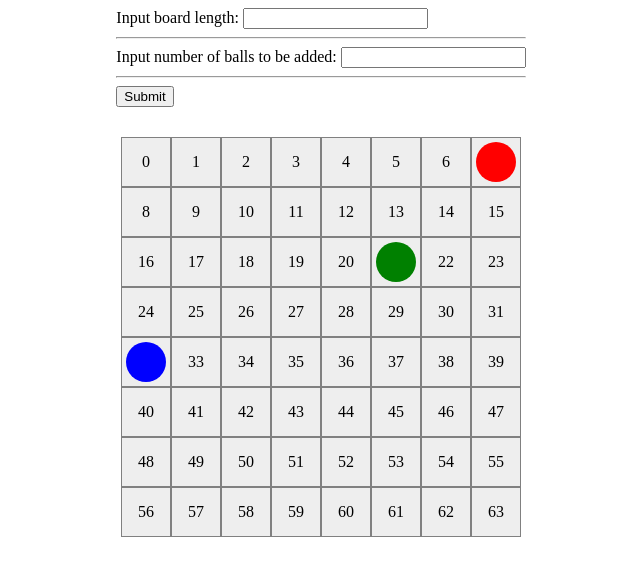
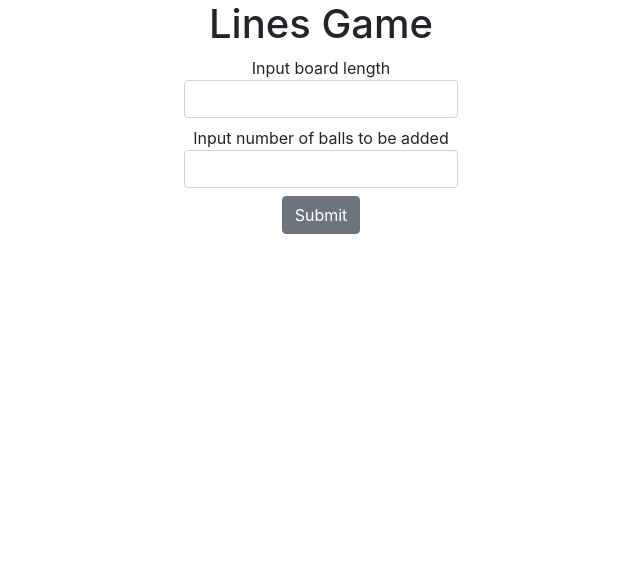
Before and after one commit to Hakobyan0001/my-app, a React (Create React App) app: page / in a window 1280 px wide. Shown: the top 576 px of the page, without its empty margins (319-959 px from the left). Built offline with nearby package versions, Linux system fonts and the light colour scheme.

Commit message:
input css

```diff
--- a/public/index.html
+++ b/public/index.html
@@ -1,8 +1,12 @@
 <!DOCTYPE html>
 <html lang="en">
+
 <head>
   <meta charset="utf-8" />
   <link rel="stylesheet" href="styles.css" />
+  <link rel="stylesheet" href="https://cdn.jsdelivr.net/npm/bootstrap@4.0.0/dist/css/bootstrap.min.css"
+    integrity="sha384-Gn5384xqQ1aoWXA+058RXPxPg6fy4IWvTNh0E263XmFcJlSAwiGgFAW/dAiS6JXm" crossorigin="anonymous">
+
   <title>Lines game</title>
 </head>
 
@@ -10,4 +14,5 @@
   <div id="root"></div>
   <script src="/my-app/src/index.js"></script>
 </body>
+
 </html>
--- a/public/styles.css
+++ b/public/styles.css
@@ -1,20 +1,39 @@
+body {
+  background-color: #F3E9DC;
+}
+
 /* main container*/
 .container {
   display: flex;
   flex-direction: column;
   align-items: center;
+  text-align: center;
+  margin-bottom: 50px;
 }
+
+.form-group {
+  display: flex;
+  flex-direction: column;
+
+}
+
 .input-group {
   margin-left: auto;
   margin-right: auto;
+
+}
+
+.btn-secondary {
+  margin: auto;
 }
 
 /* board side */
 #board {
-  background-color: #eee;
   display: flex;
   flex-wrap: wrap;
   margin-top: 30px;
+  background-color: #F4F1F1;
+
 }
 
 .cell {
--- a/src/components/Board.jsx
+++ b/src/components/Board.jsx
@@ -6,7 +6,7 @@ import {
   moveBall,
 } from "../util";
 
-function Board({ board, boardLength, setBoard, colors, setBallColor }) {
+function Board({ board, boardLength, setBoard, colors, setBallColor, ballsCount }) {
   // console.log(colors);
   const width = boardLength * 50;
   function handleCellClick(id) {
@@ -23,13 +23,14 @@ function Board({ board, boardLength, setBoard, colors, setBallColor }) {
 
     if (!CELL.hasBall && ACTIVE_BALL) {
       let updatedBoard = moveBall(ACTIVE_BALL.id, id, board);
-      updatedBoard = checkingAndRemoving(updatedBoard);
+      updatedBoard = checkingAndRemoving(updatedBoard, boardLength);
       const updatedEmptyCells = getEmptyCells(updatedBoard);
       const { newBoard } = addBallinBoard(
         updatedBoard,
         updatedEmptyCells,
         colors,
-        setBallColor
+        setBallColor,
+        ballsCount
       );
       setBoard(newBoard);
       return;
--- a/src/components/inputArea.jsx
+++ b/src/components/inputArea.jsx
@@ -1,15 +1,24 @@
-export default function InputArea(setBoardLength) {
-  function handleClick() {}
+
+export default function InputArea({ setBoardLength, setBallsCount }) {
+  let boardLength, ballsCount;
+  function handleSubmit(e) {
+    e.preventDefault();
+    setBoardLength(boardLength);
+    setBallsCount(ballsCount);
+
+  }
   return (
-    <form>
+    <form className="form-group" onSubmit={handleSubmit}>
       <label>
-        Input board length: <input type="text" name="boardLength" value="" />
-        <hr />
-        Input number of balls to be added:{" "}
-        <input type="text" name="ballsCount" value="" />
-        <hr />
+        Input board length
+        <input className="form-control" type="text" value={boardLength} onChange={(e) => boardLength = e.target.value} />
       </label>
-      <button type="submit" onClick={handleClick}>
+      <label>
+        Input number of balls to be added
+        <input className="form-control" type="text" value={ballsCount} onChange={(e) => ballsCount = e.target.value} />
+
+      </label>
+      <button className="btn btn-secondary" type="submit">
         Submit
       </button>
     </form>
--- a/src/pages/App.jsx
+++ b/src/pages/App.jsx
@@ -8,18 +8,18 @@ const COLORS = [
   { id: 1, color: "green" },
   { id: 2, color: "blue" },
 ];
-const BOARD_LENGTH = 8;
 
 function App() {
   const [board, setBoard] = useState([]);
   const [emptyCells, setEmptyCells] = useState([]);
   const [ballColor, setBallColor] = useState();
-  const [boardLength, setBoardLength] = useState();
+  const [boardLength, setBoardLength] = useState(null);
+  const [ballsCount, setBallsCount] = useState(null);
 
   useEffect(() => {
     // creating board and adding CELL objects
-    let RENDERED_BOARD = Array.from(
-      { length: BOARD_LENGTH ** 2 },
+    const RENDERED_BOARD = Array.from(
+      { length: boardLength ** 2 },
       (el, index) => ({
         hasBall: false,
         id: index,
@@ -35,11 +35,13 @@ function App() {
       RENDERED_BOARD,
       emptyCellsIndices,
       COLORS,
-      setBallColor
+      setBallColor,
+      ballsCount,
+      boardLength
     );
     // rendering board in dom
     setBoard(newBoard);
-  }, []);
+  }, [boardLength, ballsCount]);
 
   useEffect(() => {
     if (!board.length) {
@@ -51,16 +53,19 @@ function App() {
 
   return (
     <div className="container">
-      <InputArea setBoardLength={setBoardLength} />
+      <h1>Lines Game</h1>
+      <InputArea boardLength={boardLength} setBoardLength={setBoardLength}
+        ballsCount={ballsCount}
+        setBallsCount={setBallsCount} />
       <Board
         board={board}
-        boardLength={BOARD_LENGTH}
+        boardLength={boardLength}
         setBoard={setBoard}
         colors={COLORS}
         setBallColor={setBallColor}
+        ballsCount={ballsCount}
       />
     </div>
   );
 }
 export default App;
-export { BOARD_LENGTH };
--- a/src/util/index.js
+++ b/src/util/index.js
@@ -1,4 +1,3 @@
-import { BOARD_LENGTH } from "../pages/App";
 
 function getEmptyCells(board) {
   let emptyCellsIndices = board.filter((el) => !el.hasBall).map((el) => el.id);
@@ -15,12 +14,12 @@ function getRandomColor(ballColors) {
   return ChoosenColorIndex;
 }
 
-function addBallinBoard(board, emptyCells, COLORS, setBallColor) {
-  const BALLS_COUNT = 3;
+function addBallinBoard(board, emptyCells, COLORS, setBallColor, ballsCount, boardLength) {
+
   let newBoard = [...board];
   let newEmptyCells = [...emptyCells];
 
-  for (let i = 0; i < BALLS_COUNT; i++) {
+  for (let i = 0; i < ballsCount; i++) {
     const BALL_COLOR = getRandomColor(COLORS);
     setBallColor(`${COLORS[BALL_COLOR].color}`);
     const RANDOM_INDEX = getRandomIndices(newEmptyCells);
@@ -38,7 +37,7 @@ function addBallinBoard(board, emptyCells, COLORS, setBallColor) {
       (index) => index !== newEmptyCells[RANDOM_INDEX]
     );
   }
-  newBoard = checkingAndRemoving(newBoard, emptyCells);
+  newBoard = checkingAndRemoving(newBoard, boardLength);
 
   return { newBoard };
 }
@@ -63,15 +62,15 @@ function removeBall(board, from) {
   return board;
 }
 
-function removeBallsInHorizontalLine(board) {
+function removeBallsInHorizontalLine(board, boardLength) {
   const NEEDED_BALLS_COUNT = 5;
   let newBoard = [...board];
 
-  for (let row = 0; row < BOARD_LENGTH; row++) {
+  for (let row = 0; row < boardLength; row++) {
     let checkedBallColor = null;
     let ballsCount = 0;
-    for (let col = 0; col < BOARD_LENGTH; col++) {
-      const CELL = board[row * BOARD_LENGTH + col];
+    for (let col = 0; col < boardLength; col++) {
+      const CELL = board[row * boardLength + col];
 
       if (CELL.hasBall && CELL.ballColor === checkedBallColor) {
         ballsCount++;
@@ -81,7 +80,7 @@ function removeBallsInHorizontalLine(board) {
       }
       if (ballsCount === NEEDED_BALLS_COUNT) {
         for (let i = col - ballsCount + 1; i <= col; i++) {
-          let removableBallsIndex = row * BOARD_LENGTH + i;
+          let removableBallsIndex = row * boardLength + i;
           newBoard = removeBall(newBoard, removableBallsIndex);
         }
       }
@@ -90,15 +89,15 @@ function removeBallsInHorizontalLine(board) {
   return newBoard;
 }
 
-function removeBallsInVerticalLine(board) {
+function removeBallsInVerticalLine(board, boardLength) {
   const NEEDED_BALLS_COUNT = 5;
   let newBoard = [...board];
 
-  for (let col = 0; col < BOARD_LENGTH; col++) {
+  for (let col = 0; col < boardLength; col++) {
     let checkedBallColor = null;
     let ballsCount = 0;
-    for (let row = 0; row < BOARD_LENGTH; row++) {
-      const CELL = board[row * BOARD_LENGTH + col];
+    for (let row = 0; row < boardLength; row++) {
+      const CELL = board[row * boardLength + col];
 
       if (CELL.hasBall && CELL.ballColor === checkedBallColor) {
         ballsCount++;
@@ -108,7 +107,7 @@ function removeBallsInVerticalLine(board) {
       }
       if (ballsCount === NEEDED_BALLS_COUNT) {
         for (let i = row - ballsCount + 1; i <= row; i++) {
-          let removableBallsIndex = col + BOARD_LENGTH * i;
+          let removableBallsIndex = col + boardLength * i;
           newBoard = removeBall(newBoard, removableBallsIndex);
         }
       }
@@ -117,17 +116,17 @@ function removeBallsInVerticalLine(board) {
   return newBoard;
 }
 
-function removeBallsInDiagonalLine1(board) {
+function removeBallsInDiagonalLine1(board, boardLength) {
   const NEEDED_BALLS_COUNT = 5;
   let newBoard = [...board];
 
-  for (let row = 0; row <= BOARD_LENGTH - NEEDED_BALLS_COUNT; row++) {
-    for (let col = 0; col <= BOARD_LENGTH - NEEDED_BALLS_COUNT; col++) {
+  for (let row = 0; row <= boardLength - NEEDED_BALLS_COUNT; row++) {
+    for (let col = 0; col <= boardLength - NEEDED_BALLS_COUNT; col++) {
       let checkedBallColor = null;
       let ballsCount = 0;
 
       for (let angle = 0; angle < NEEDED_BALLS_COUNT; angle++) {
-        const CELL = board[(row + angle) * BOARD_LENGTH + (col + angle)];
+        const CELL = board[(row + angle) * boardLength + (col + angle)];
         if (CELL.hasBall && CELL.ballColor === checkedBallColor) {
           ballsCount++;
         } else {
@@ -137,7 +136,7 @@ function removeBallsInDiagonalLine1(board) {
         if (ballsCount === NEEDED_BALLS_COUNT) {
           for (let angle = 0; angle < ballsCount; angle++) {
             let removableBallsIndex =
-              (row + angle) * BOARD_LENGTH + (col + angle);
+              (row + angle) * boardLength + (col + angle);
             newBoard = removeBall(newBoard, removableBallsIndex);
           }
         }
@@ -147,17 +146,17 @@ function removeBallsInDiagonalLine1(board) {
   return newBoard;
 }
 
-function removeBallsInDiagonalLine2(board) {
+function removeBallsInDiagonalLine2(board, boardLength) {
   const NEEDED_BALLS_COUNT = 5;
   let newBoard = [...board];
 
-  for (let row = BOARD_LENGTH - 1; row >= NEEDED_BALLS_COUNT - 1; row--) {
-    for (let col = 0; col <= BOARD_LENGTH - NEEDED_BALLS_COUNT; col++) {
+  for (let row = boardLength - 1; row >= NEEDED_BALLS_COUNT - 1; row--) {
+    for (let col = 0; col <= boardLength - NEEDED_BALLS_COUNT; col++) {
       let checkedBallColor = null;
       let ballsCount = 0;
 
       for (let angle = 0; angle < NEEDED_BALLS_COUNT; angle++) {
-        const CELL = board[(row - angle) * BOARD_LENGTH + (col + angle)];
+        const CELL = board[(row - angle) * boardLength + (col + angle)];
         if (CELL.hasBall && CELL.ballColor === checkedBallColor) {
           ballsCount++;
         } else {
@@ -167,7 +166,7 @@ function removeBallsInDiagonalLine2(board) {
         if (ballsCount === NEEDED_BALLS_COUNT) {
           for (let angle = 0; angle < ballsCount; angle++) {
             let removableBallsIndex =
-              (row - angle) * BOARD_LENGTH + (col + angle);
+              (row - angle) * boardLength + (col + angle);
             newBoard = removeBall(newBoard, removableBallsIndex);
           }
         }
@@ -177,12 +176,12 @@ function removeBallsInDiagonalLine2(board) {
   return newBoard;
 }
 
-function checkingAndRemoving(board) {
+function checkingAndRemoving(board, boardLength) {
   let newBoard = [...board];
-  newBoard = removeBallsInHorizontalLine(newBoard);
-  newBoard = removeBallsInVerticalLine(newBoard);
-  newBoard = removeBallsInDiagonalLine1(newBoard);
-  newBoard = removeBallsInDiagonalLine2(newBoard);
+  newBoard = removeBallsInHorizontalLine(newBoard, boardLength);
+  newBoard = removeBallsInVerticalLine(newBoard, boardLength);
+  newBoard = removeBallsInDiagonalLine1(newBoard, boardLength);
+  newBoard = removeBallsInDiagonalLine2(newBoard, boardLength);
 
   return newBoard;
 }
```
Lines whose indentation alone changed are shown as unchanged.
